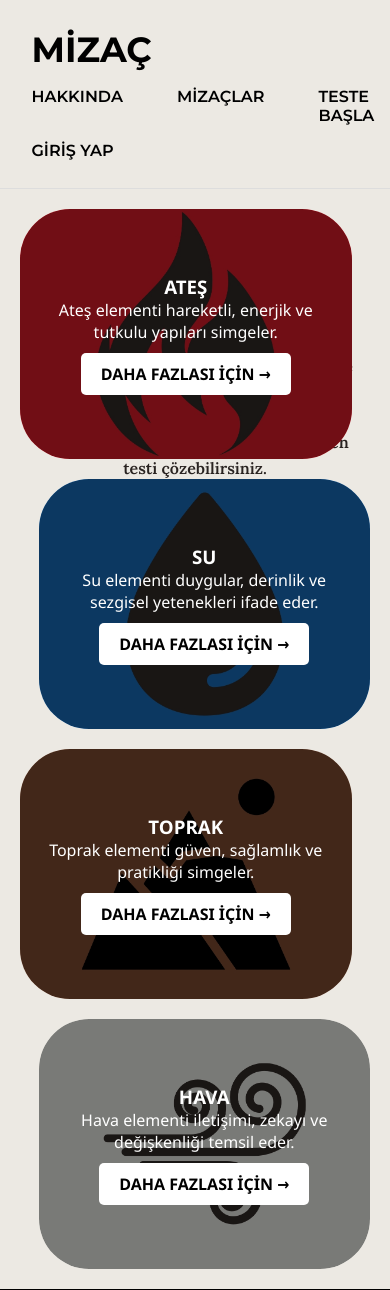
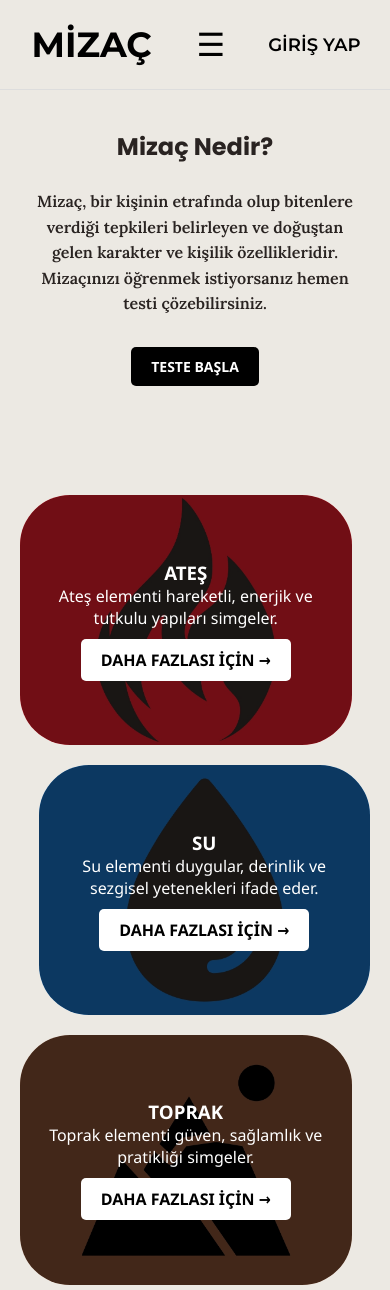
Before and after one commit to isKartal/mizac_yayin, a Django app: page / in a window 390 px wide. Shown: the top 1290 px of the page. Run offline with Django 3.2, Linux system fonts and the light colour scheme.

Commit message:
mobil ana sayfa güncelleme

```diff
--- a/main/static/css/styles-1.css
+++ b/main/static/css/styles-1.css
@@ -363,9 +363,93 @@ footer {
     z-index: 10;
 }
 
+/* NAVBAR */
+.nav-container {
+    display: flex;
+    justify-content: space-between;
+    align-items: center;
+    padding: 20px 5%;
+    background-color: #ece9e3;
+    border-bottom: 1px solid #ddd;
+    flex-wrap: wrap;
+    position: sticky;
+    top: 0;
+    z-index: 1000;
+}
 
-/* Mobil Görünüm */
-@media (max-width: 1200px) {
+.nav-links {
+    display: flex;
+    gap: 30px;
+}
+
+/* Hamburger Butonu */
+.hamburger-button {
+    display: none;
+    font-size: 24px;
+    background: none;
+    border: none;
+    cursor: pointer;
+}
+
+/* Mobil Görünüm İçin */
+@media (max-width: 768px) {
+    .nav-container {
+        display: flex;
+        justify-content: space-between;
+        align-items: center;
+        padding: 15px 5%;
+        position: relative;
+    }
+
+    /* Menü butonu görünür hale getirildi */
+    .hamburger-button {
+        display: block;
+        font-size: 32px;
+        cursor: pointer;
+        color: black;
+    }
+
+    /* Mobilde linkler gizli olacak */
+    .nav-links {
+        display: none;
+        flex-direction: column;
+        background: #ece9e3;
+        position: absolute;
+        top: 100%;
+        left: 0;
+        width: 100%;
+        padding: 10px;
+        text-align: center;
+        box-shadow: 0px 4px 6px rgba(0, 0, 0, 0.1);
+    }
+
+    /* Açık menü */
+    .nav-links.open {
+        display: flex;
+    }
+
+    .nav-item {
+        padding: 10px;
+        display: block;
+        font-size: 18px;
+    }
+}
+
+/* SCROLL ANİMASYONU */
+.element {
+    position: relative;
+    opacity: 0; /* Başlangıçta görünmez */
+    transform: translateY(30px); /* Aşağıda başlasın */
+    transition: opacity 0.8s ease-out, transform 0.8s ease-out;
+}
+
+/* Scroll ile ekrana gelince göster */
+.element.show {
+    opacity: 1;
+    transform: translateY(0);
+}
+
+@media (max-width: 1300px) {
     .element-grid {
         display: flex;
         flex-direction: column;
@@ -373,11 +457,22 @@ footer {
         gap: 20px;
         height: auto;
         padding: 20px;
+        margin-top: 50px; /* Elemanları aşağı kaydırır */
     }
 
     /* Metin mobilde en üste gelsin */
     .text-container {
         order: -1;
+    }
+
+    /* Mizac Nedir Başlığı ve Açıklama Mobilde Üste Çıksın */
+    .content-container {
+        position: relative;
+        top: auto;
+        left: auto;
+        transform: none;
+        padding: 10vw 5vw;
+        z-index: 50; /* Metnin en üstte kalmasını sağlar */
     }
 
     /* Elementler Ateş -> Su -> Toprak -> Hava şeklinde sıralansın */
--- a/main/templates/index.html
+++ b/main/templates/index.html
@@ -14,6 +14,11 @@
 <body>
     <div class="nav-container">
         <a href="{% url 'index' %}" class="logo">MİZAÇ</a>
+
+        <!-- Hamburger Menü Butonu -->
+        <button class="hamburger-button" aria-label="Menüyü Aç/Kapat">
+            ☰
+        </button>
 
         <div class="nav-links">
             <a href="{% url 'about' %}" class="nav-item">HAKKINDA</a>
@@ -141,5 +146,36 @@
             checkScroll();
         });
     </script>
+
+    <script>
+        document.addEventListener("DOMContentLoaded", function () {
+            const hamburgerButton = document.querySelector(".hamburger-button");
+            const navLinks = document.querySelector(".nav-links");
+
+            hamburgerButton.addEventListener("click", function () {
+                navLinks.classList.toggle("open");
+            });
+
+            // Scroll ile elementlerin görünmesi
+            const elements = document.querySelectorAll(".element");
+
+            function checkScroll() {
+                const triggerBottom = window.innerHeight * 0.9;
+
+                elements.forEach(element => {
+                    const elementTop = element.getBoundingClientRect().top;
+
+                    if (elementTop < triggerBottom) {
+                        element.classList.add("show");
+                    }
+                });
+            }
+
+            // Sayfa yüklendiğinde ve kaydırıldığında kontrol et
+            window.addEventListener("scroll", checkScroll);
+            checkScroll();
+        });
+    </script>
+
 </body>
 </html>
```
Also changed, not shown: main/static/css/styles-5.css (+72 -0 lines), main/templates/about.html (+38 -1 lines), db.sqlite3.
